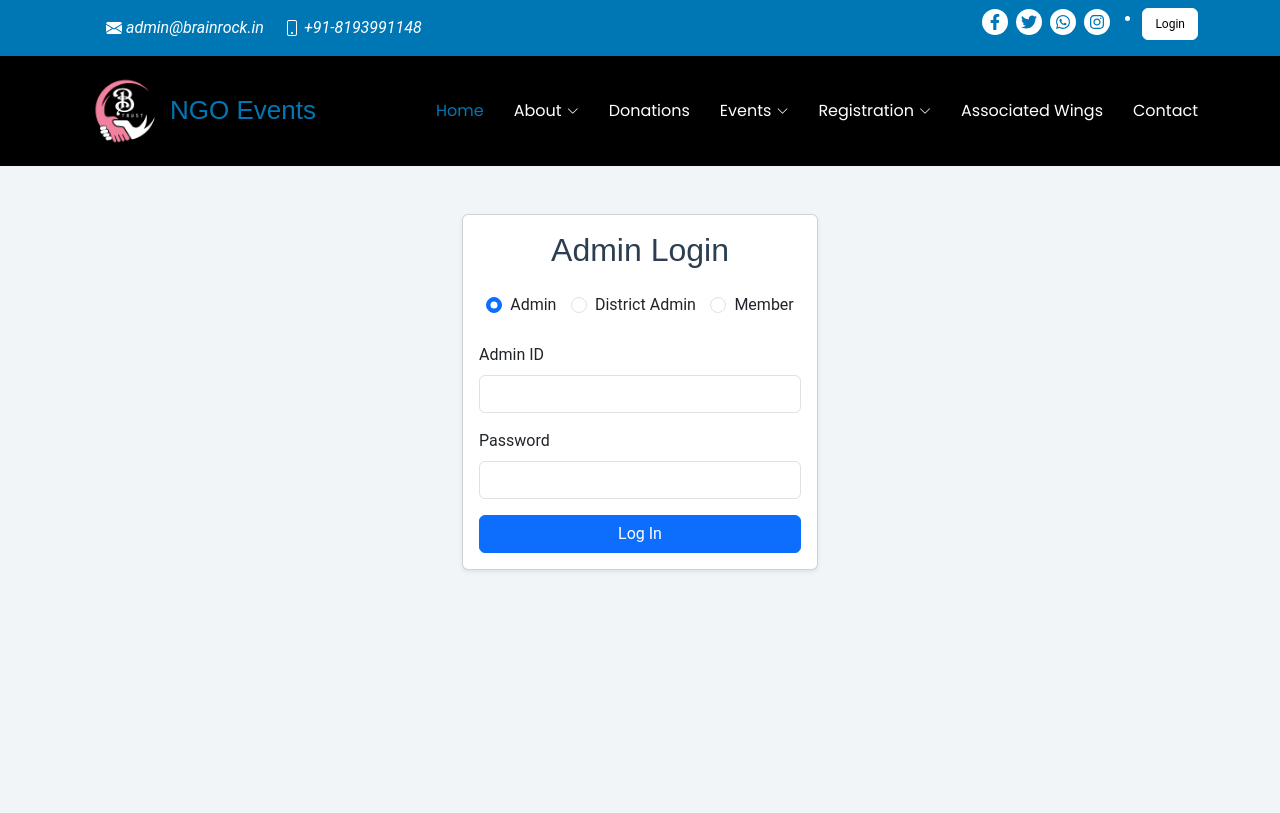
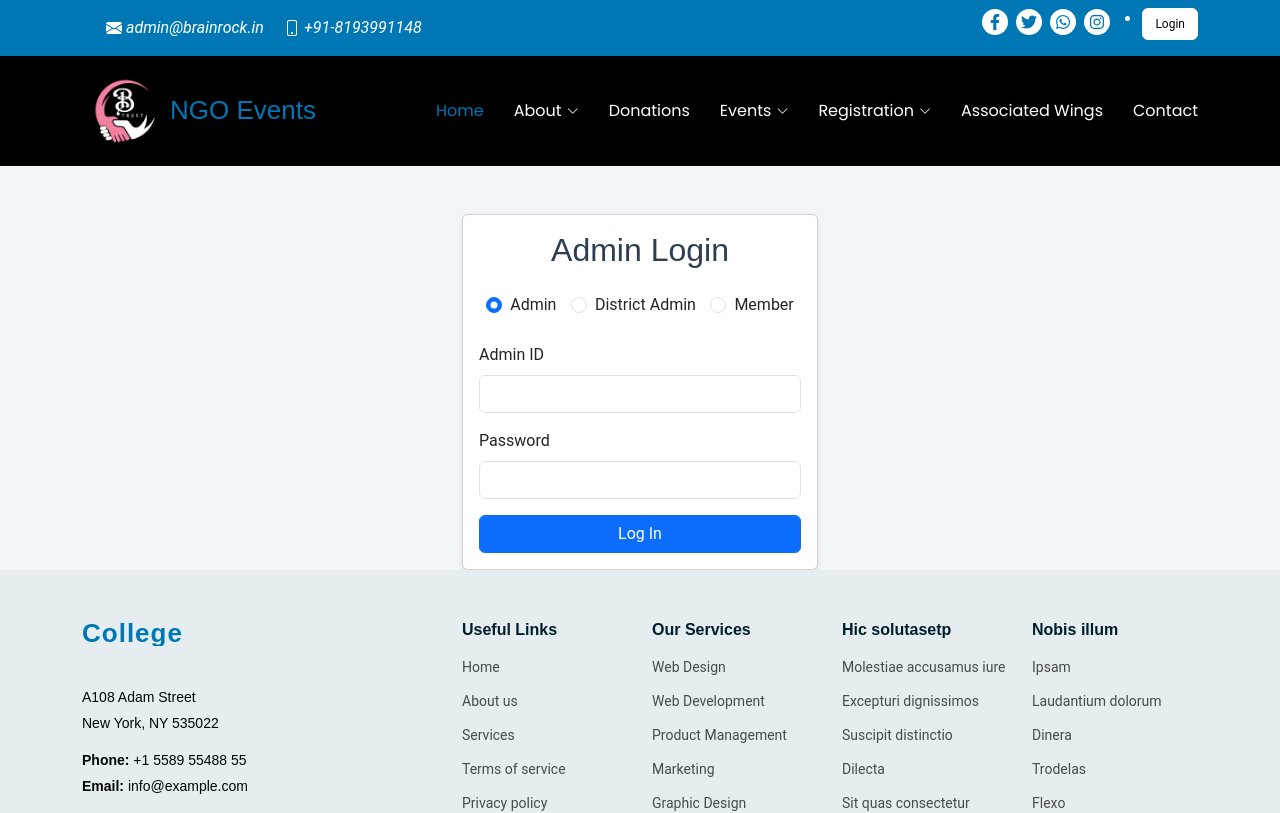
Before and after one commit to shanukamboj98/society, a React (Create React App) app: page /ngoproject/Login in a window 1280 px wide. Shown: the top 813 px of the page. Built offline with nearby package versions, Linux system fonts and the light colour scheme.

Commit message:
Footer added

```diff
--- a/src/App.js
+++ b/src/App.js
@@ -74,6 +74,7 @@ function App() {
   ]);
 
   const shouldHideNavbar = hiddenPaths.has(location.pathname);
+  const shouldHideFooter1 = hiddenPaths.has(location.pathname);
 
   return (
 
@@ -196,7 +197,7 @@ function App() {
 
         </Routes>
       </main>
-      {/* {!shouldHideFooter1 && <Footer />} */}
+      {!shouldHideFooter1 && <Footer />}
 
     </div>
 
--- a/src/componets/pages/Home.js
+++ b/src/componets/pages/Home.js
@@ -1,7 +1,8 @@
-import React from 'react'
+
 import Carousel from './EventCarousel'
 import AboutUs from './AboutUs'
-import Events from './Events'
+import Activity from "../pages/activity_event/Activity"
+
 
 
 function Home() {
@@ -10,7 +11,7 @@ function Home() {
 <Carousel />
 <AboutUs />
 
-<Events />
+<Activity />
     </div>
   )
 }
```
